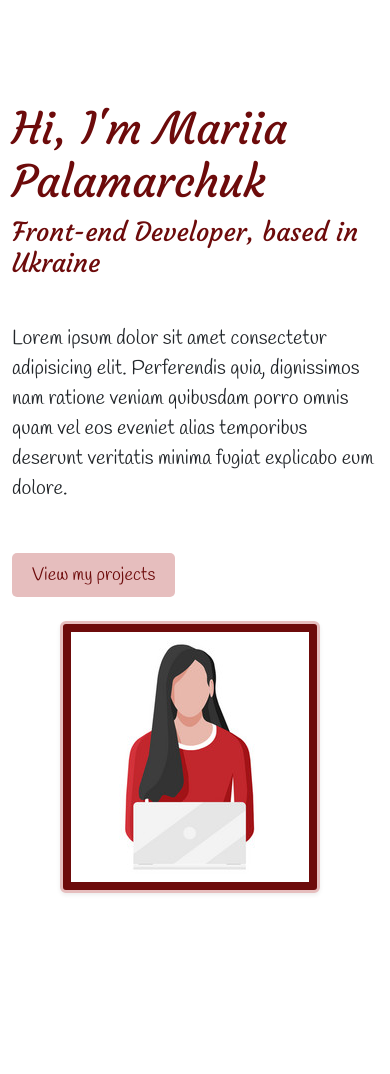
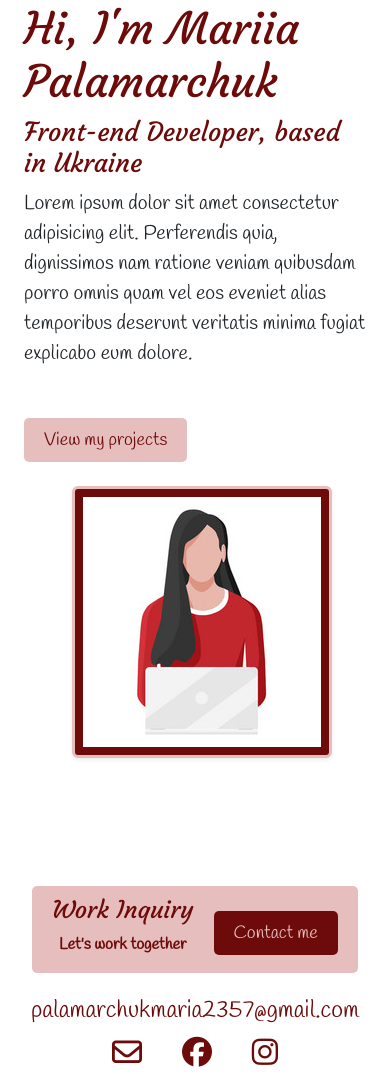
Before and after one commit to MariaPalamarchuk/Portfolio-project, a plain HTML site: page about.html in a window 390 px wide. Shown: the part 77-1151 px from the top of the page. Before the commit the page ends 1078 px from the top, so only its background shows below. Drawn offline with nearby package versions, Linux system fonts and the light colour scheme.

Commit message:
added footer to all html pages and made it responsive

```diff
--- a/about.html
+++ b/about.html
@@ -30,6 +30,7 @@
     />
   </head>
   <body>
+    <div class="container">
       <nav class="navbar navbar-expand-lg fixed-top bg-light">
         <div class="container-fluid">
           <a class="navbar-brand" href="index.html"
@@ -72,13 +73,13 @@
             <h1>Hi, I'm Mariia Palamarchuk</h1>
             <h2>Front-end Developer, based in Ukraine</h2>
             <h3>
-            Lorem ipsum dolor sit amet consectetur adipisicing elit. Perferendis
-            quia, dignissimos nam ratione veniam quibusdam porro omnis quam vel
-            eos eveniet alias temporibus deserunt veritatis minima fugiat
-            explicabo eum dolore.
+              Lorem ipsum dolor sit amet consectetur adipisicing elit.
+              Perferendis quia, dignissimos nam ratione veniam quibusdam porro
+              omnis quam vel eos eveniet alias temporibus deserunt veritatis
+              minima fugiat explicabo eum dolore.
             </h3>
             <div class="mb-4">
-            <a id="button" href="#">View my projects</a>
+              <a id="button" class="about-button" href="#">View my projects</a>
             </div>
           </div>
           <div class="col-sm-6">
@@ -93,5 +94,36 @@
           </div>
         </div>
       </div>
+      <footer class="text-center">
+        <div class="contact-box d-flex justify-content-evenly">
+          <div>
+            <h2>Work Inquiry</h2>
+
+            <p>Let's work together</p>
+          </div>
+          <div class="mt-sm-5 mb-sm-5 footer-button">
+            <a href="mailto:palamarchukmaria2357@gmail.com">Contact me</a>
+          </div>
+        </div>
+        <a class="footer-email" href="mailto:palamarchukmaria2357@gmail.com"
+          >palamarchukmaria2357@gmail.com</a
+        >
+        <div class="social-links">
+          <a class="social-links" href="mailto:palamarchukmaria2357@gmail.com"
+            ><i class="fa-regular fa-envelope ms-3 me-3"></i
+          ></a>
+          <a
+            class="social-links"
+            href="https://www.facebook.com/PalamarchukMariia1/"
+            ><i class="fa-brands fa-facebook ms-3 me-3"></i
+          ></a>
+          <a
+            class="social-links"
+            href="https://www.instagram.com/miapalamarchuk/"
+            ><i class="fa-brands fa-instagram ms-3 me-3"></i
+          ></a>
+        </div>
+      </footer>
+    </div>
   </body>
 </html>
--- a/style.css
+++ b/style.css
@@ -96,33 +96,7 @@ h3 {
   border: 1px solid var(--secondary-color);
   color: var(--secondary-color);
 }
-@media (max-width: 768px) {
-  #images {
-    max-width: auto;
-    margin: auto;
-  }
-  .hero h1 {
-    font-size: 30px;
-    text-align: center;
-    margin: auto;
-    padding: auto;
-  }
-  .hero h2 {
-    font-size: 26px;
-  }
-  .hero h3 {
-    font-size: 20px;
-  }
-  .heading {
-    margin: auto;
-  }
-  .about-hero {
-    margin-top: 20px;
-  }
-  .about-hero h3 {
-    margin-top: 10px;
-  }
-}
+
 .about-hero {
   margin-top: 120px;
   padding: 60px 20px;
@@ -181,6 +155,7 @@ h3 {
   text-decoration: none;
   color: var(--primary-color);
   font-family: var(--main-font);
+  text-align: center;
 }
 .footer-email:hover {
   color: var(--secondary-color);
@@ -192,3 +167,90 @@ h3 {
 .social-links:hover {
   color: var(--secondary-color);
 }
+footer .contact-box {
+  background-color: var(--secondary-color);
+  color: var(--primary-color);
+  border-radius: 5px;
+  margin: 20px;
+}
+.contact-box h2 {
+  font-size: 40px;
+  margin-top: 10px;
+}
+.contact-box p {
+  font-size: 20px;
+  font-family: var(--main-font);
+  font-weight: bolder;
+}
+.contact-box a {
+  color: var(--secondary-color);
+  background-color: var(--primary-color);
+  font-size: 18px;
+  line-height: 27px;
+  padding: 10px 20px;
+  margin-top: 70px;
+  text-decoration: none;
+  border-radius: 5px;
+  font-family: var(--main-font);
+}
+.contact-box a:hover {
+  color: var(--primary-color);
+  border: 1px solid var(--primary-color);
+  background-color: var(--secondary-color);
+}
+
+@media (max-width: 768px) {
+  #images {
+    max-width: auto;
+    margin: auto;
+  }
+  .hero h1 {
+    font-size: 30px;
+    text-align: center;
+    margin: auto;
+    padding: auto;
+  }
+  .hero h2 {
+    font-size: 26px;
+  }
+  .hero h3 {
+    font-size: 20px;
+  }
+  .heading {
+    margin: auto;
+  }
+  .about-hero {
+    margin-top: 20px;
+  }
+  .about-hero h3 {
+    margin-top: 10px;
+  }
+  .contact-box {
+    margin: auto;
+    padding: 0px auto;
+  }
+  .footer-button {
+    margin-top: 30px;
+    margin-bottom: 10px;
+  }
+  .contact-box h2 {
+    font-size: 24px;
+  }
+  .contact-box p {
+    font-size: 16px;
+  }
+  .about-button {
+    margin: 0 auto;
+    text-align: center;
+  }
+  .contact-hero h1 {
+    font-size: 30px;
+    margin: 0 auto;
+  }
+  .footer-button {
+    font-size: 20px;
+  }
+  .social-links {
+    font-size: 30px;
+  }
+}
```
Also changed, not shown: contact.html (+32 -0 lines), index.html (+11 -4 lines), work.html (+32 -0 lines). Lines whose indentation alone changed are shown as unchanged.
